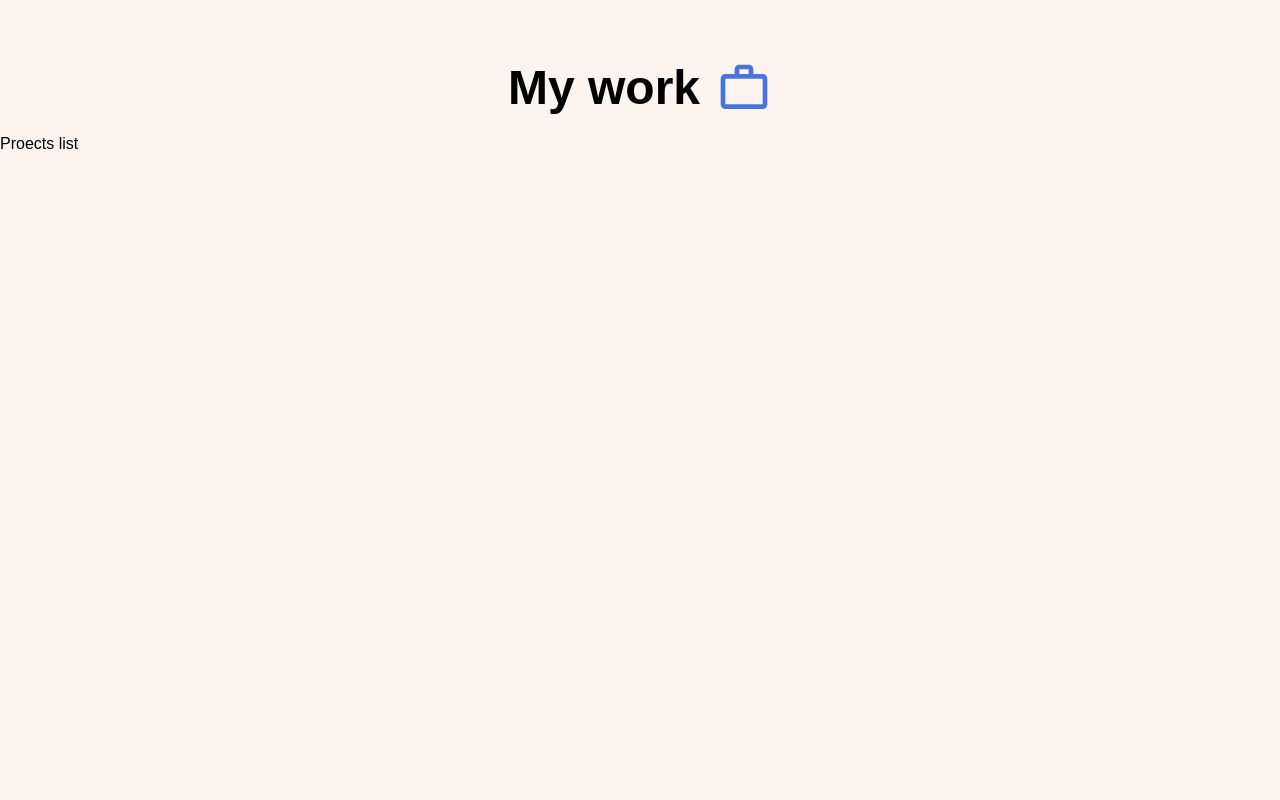
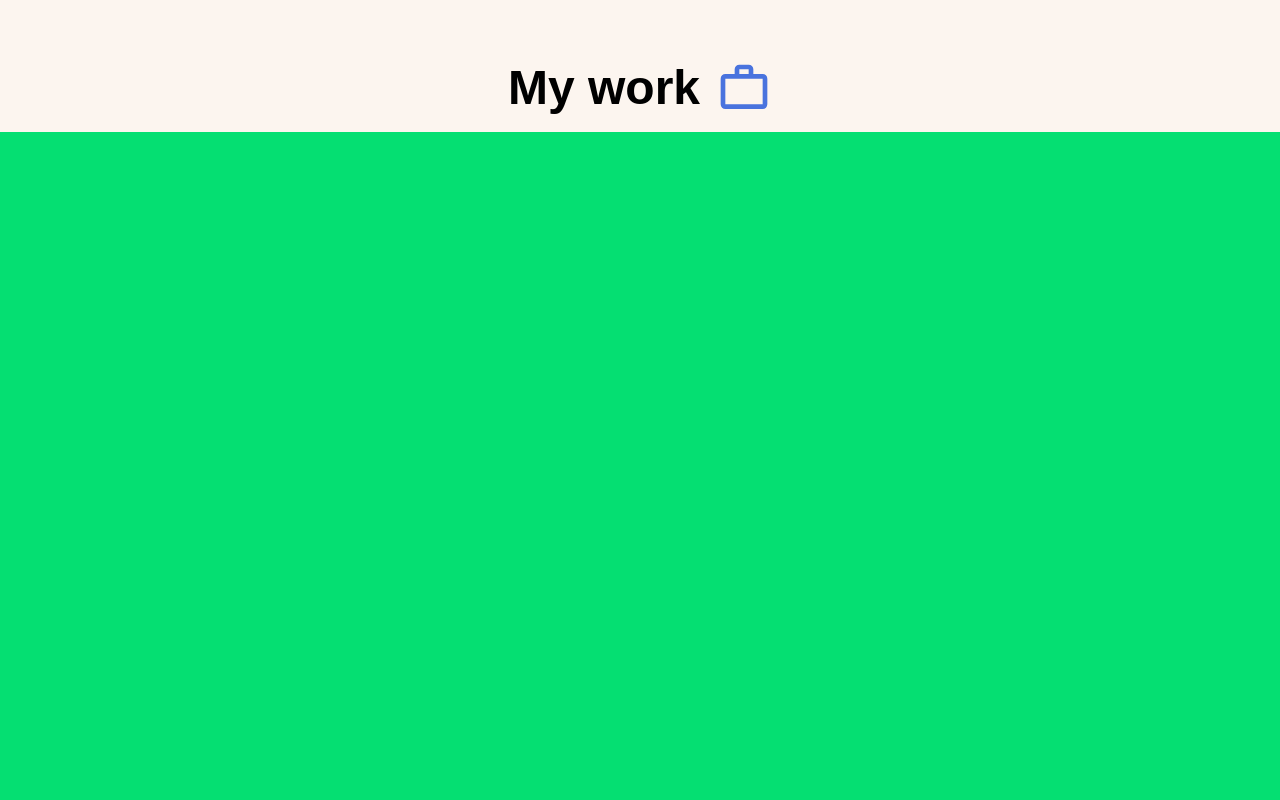
Before and after one commit to shiba-murmu/project-public-portfolio-website, a React (Vite) app: page / in a window 1280 px wide. Shown: the part 1700-2500 px from the top of the page. Built offline with nearby package versions, Linux system fonts and the light colour scheme; a web font is replaced by a local one.

Commit message:
project showing page is designing ..

```diff
--- a/src/pages/projects/Project_list.jsx/Project_collection.jsx
+++ b/src/pages/projects/Project_list.jsx/Project_collection.jsx
@@ -3,8 +3,13 @@
 function Project_collection() {
   return (
    <>
-    <div className='min-h-screen'>
-        Proects list
+    <div className='min-h-screen w-screen bg-green-400'>
+        <div>
+            {/* For mobile  */}
+        </div>
+        <div>
+            {/* Designed for desktop screen */}
+        </div>
     </div>
    </>
   )
```
